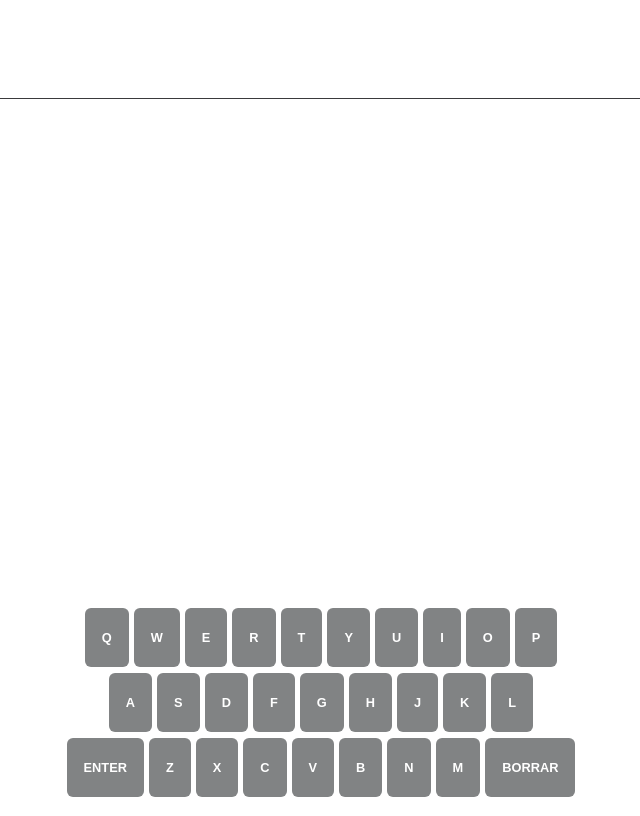
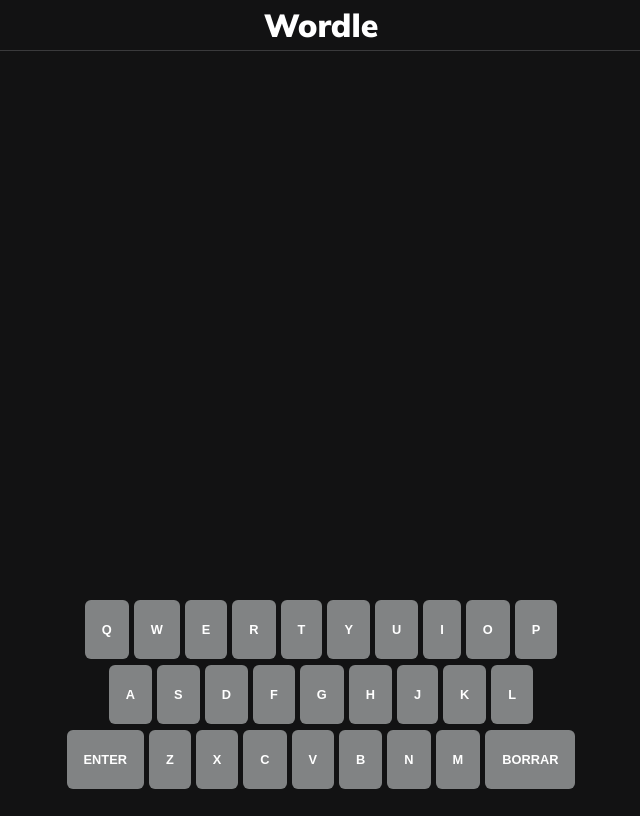
Before and after one commit to matiasla/wordle, a React (Create React App) app: page / in a window 1280 px wide. Shown: the whole page, without its empty margins (319-959 px from the left). Built offline with nearby package versions, Linux system fonts and the light colour scheme.

Commit message:
se crea componente App

```diff
--- a/src/App.jsx
+++ b/src/App.jsx
@@ -1,4 +1,5 @@
 import Wordle from "./components/Wordle/Wordle";
+import "./App.scss";
 
 function App() {
     return (
--- /dev/null
+++ b/src/App.scss
@@ -0,0 +1,14 @@
+@import "./assets/styles/base.scss";
+
+// CODE
+* {
+    box-sizing: border-box;
+    margin: 0;
+    padding: 0;
+}
+
+body {
+    background-color: $background;
+    font-size: 16px;
+    font-family: "Mulish", sans-serif;
+}
```
